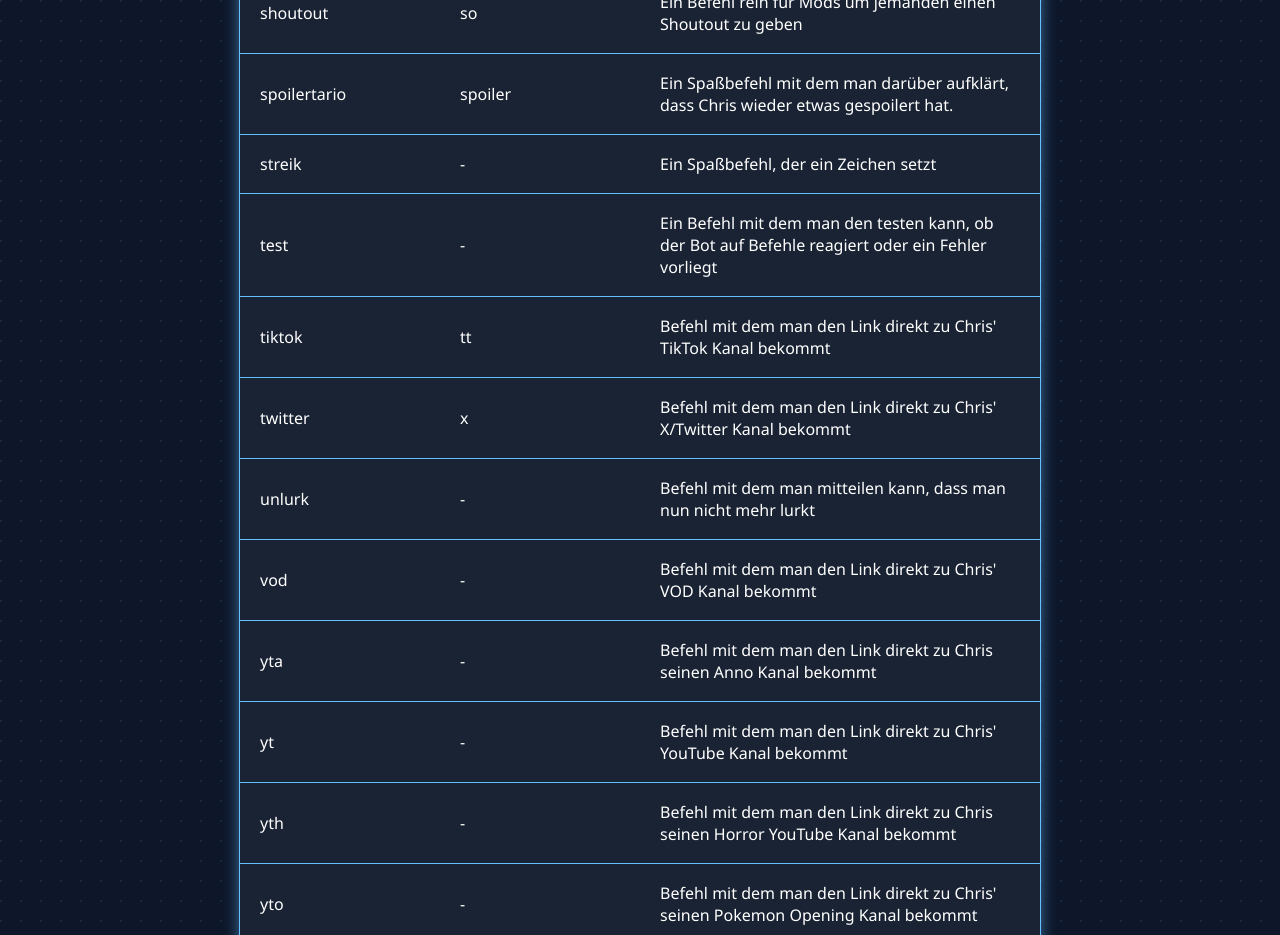
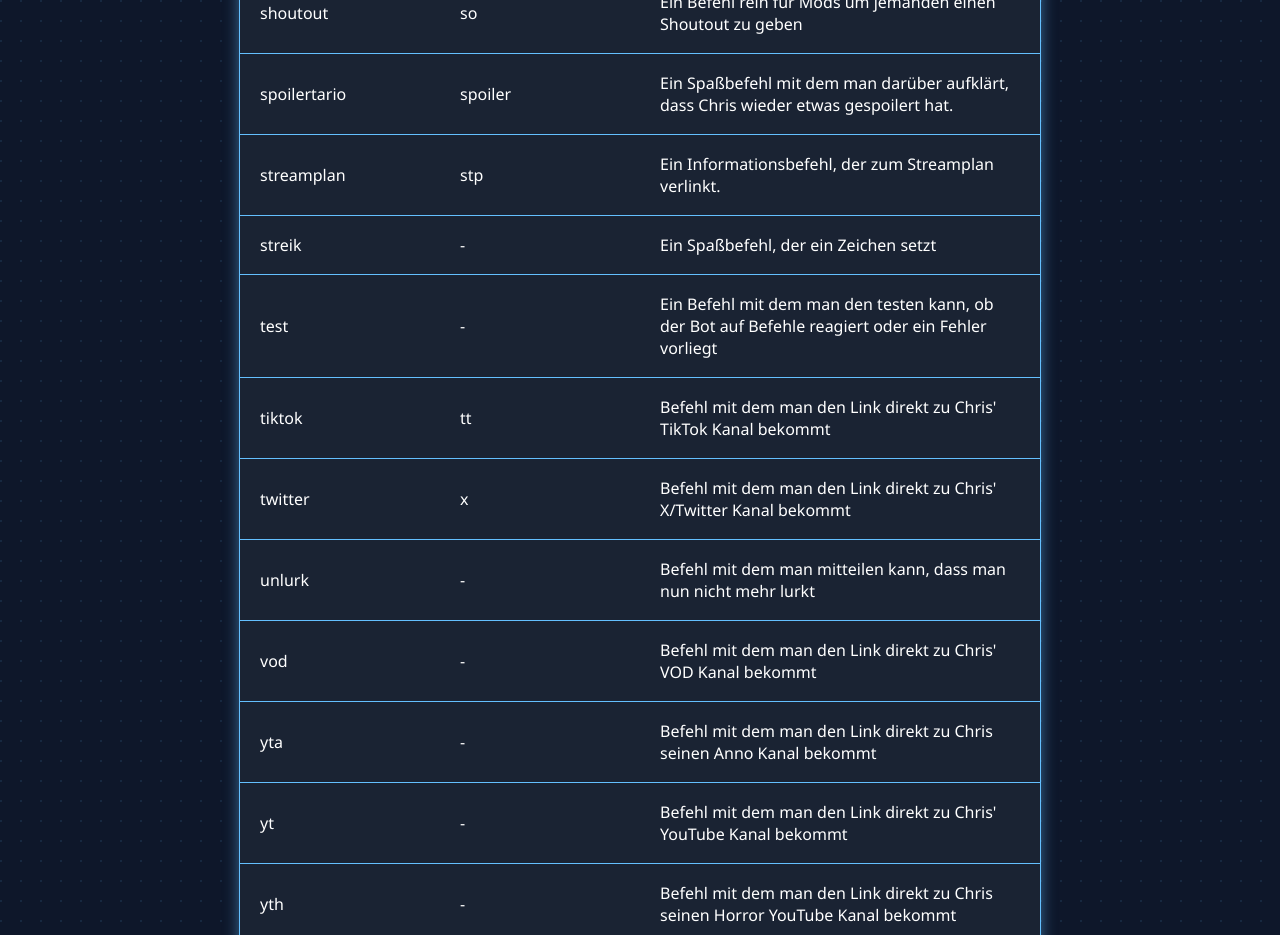
Before and after one commit to CodingFlo/Bottario, a plain HTML site: page docs/commands.html in a window 1280 px wide. Shown: the part 1380-2315 px from the top of the page. Drawn offline with Linux system fonts and the light colour scheme; a web font is replaced by a local one.

Commit message:
Auto: Update commands page

```diff
--- a/docs/commands.html
+++ b/docs/commands.html
@@ -349,6 +349,11 @@
                     <td data-label="Beschreibung">Ein Spaßbefehl mit dem man darüber aufklärt, dass Chris wieder etwas gespoilert hat.</td>
                 </tr>
                 <tr>
+                    <td data-label="Befehl">streamplan</td>
+                    <td data-label="Kürzel">stp</td>
+                    <td data-label="Beschreibung">Ein Informationsbefehl, der zum Streamplan verlinkt.</td>
+                </tr>
+                <tr>
                     <td data-label="Befehl">streik</td>
                     <td data-label="Kürzel">-</td>
                     <td data-label="Beschreibung">Ein Spaßbefehl, der ein Zeichen setzt</td>
```
